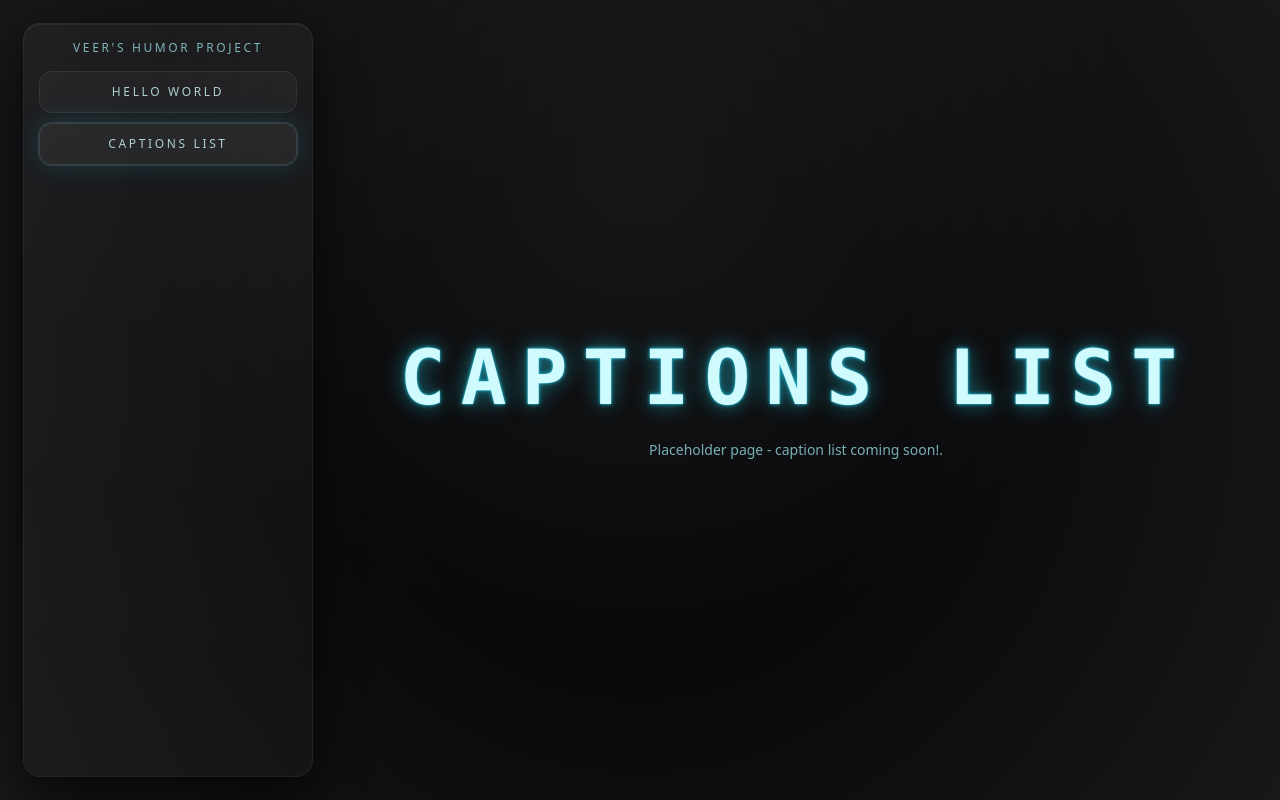
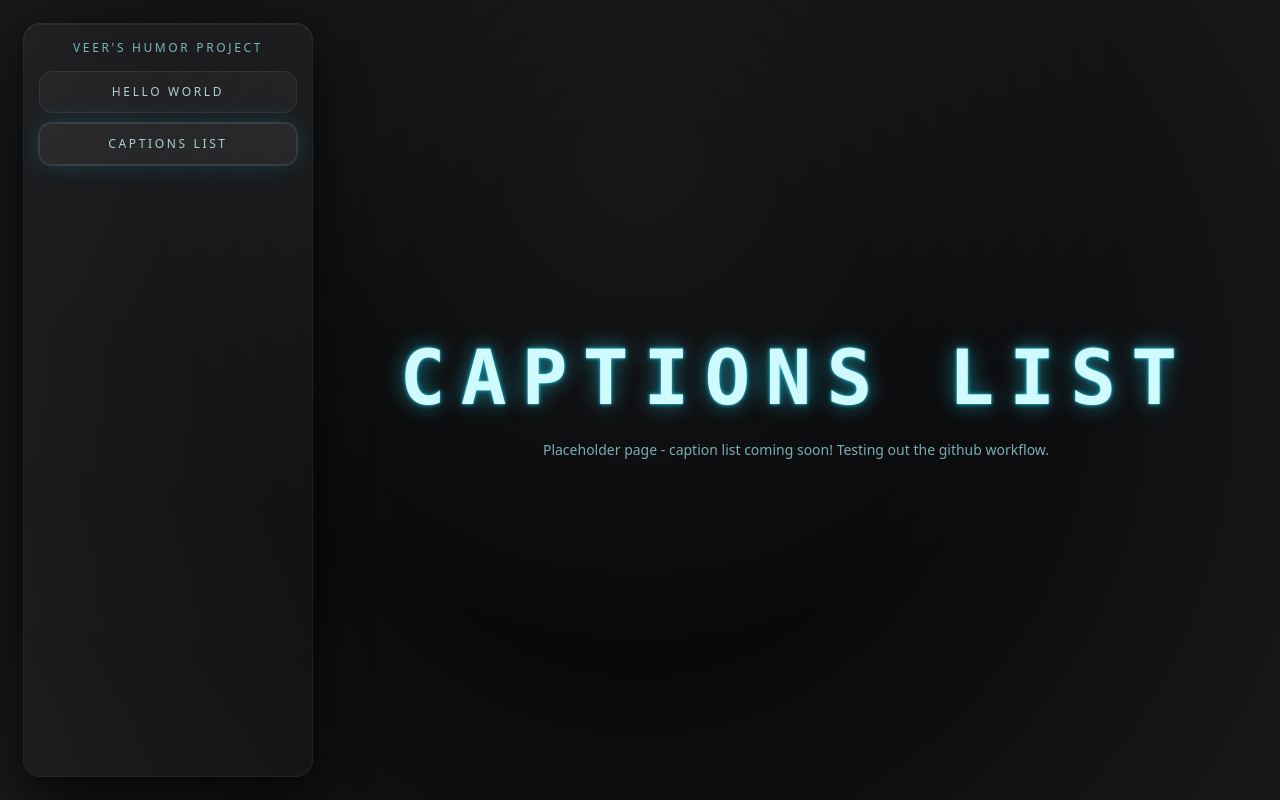
Before and after one commit to veerprasad05/crackd-sem, a Next.js app: page /captions in a window 1280 px wide. Built offline with nearby package versions, Linux system fonts and the light colour scheme.

Commit message:
workflow added + test commit

```diff
--- a/app/captions/page.tsx
+++ b/app/captions/page.tsx
@@ -5,7 +5,8 @@ export default function CaptionsPage() {
         CAPTIONS LIST
       </h1>
       <p className="mt-6 text-sm text-cyan-200/70">
-        Placeholder page - caption list coming soon!.
+        Placeholder page - caption list coming soon!
+        Testing out the github workflow.
       </p>
     </div>
   );
```
